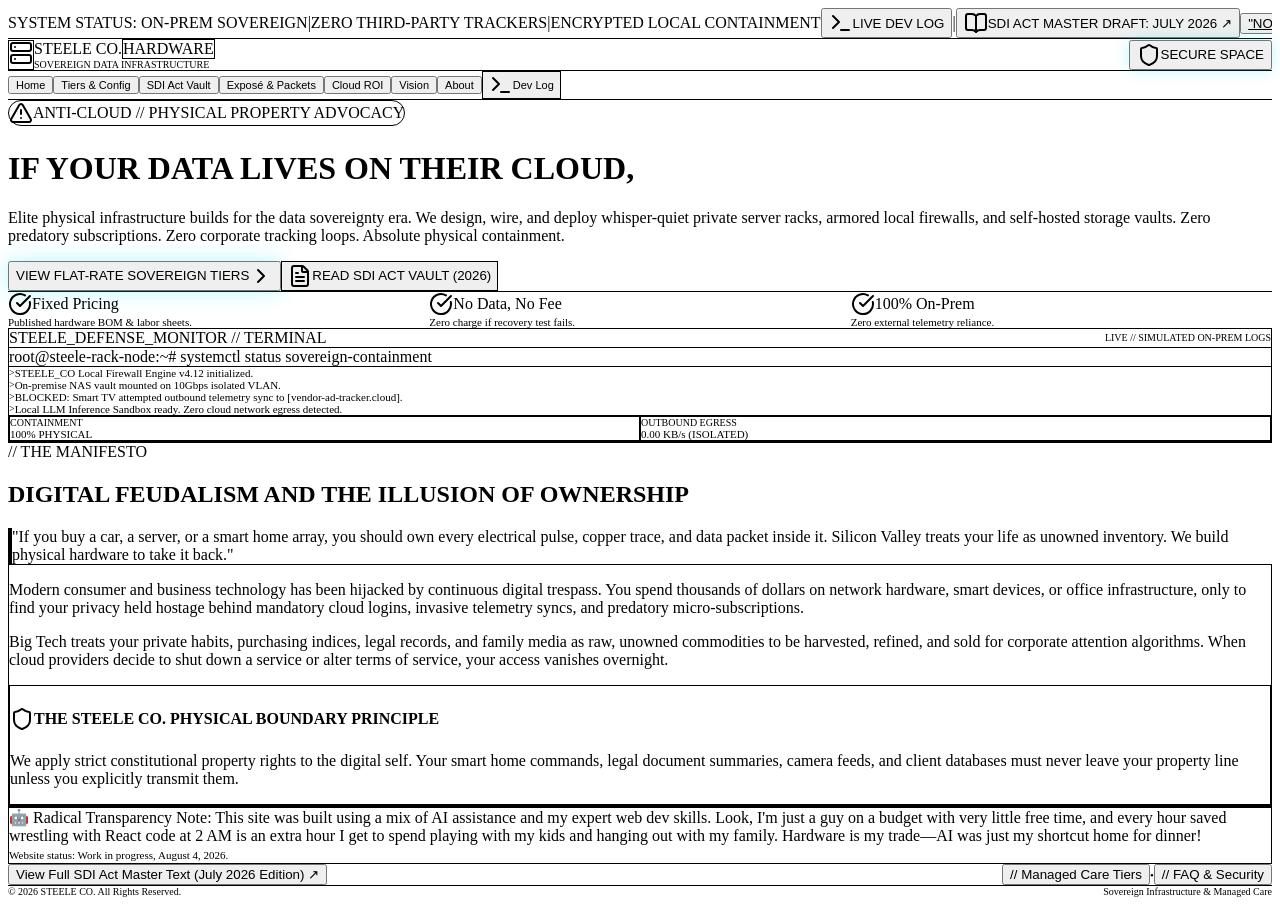
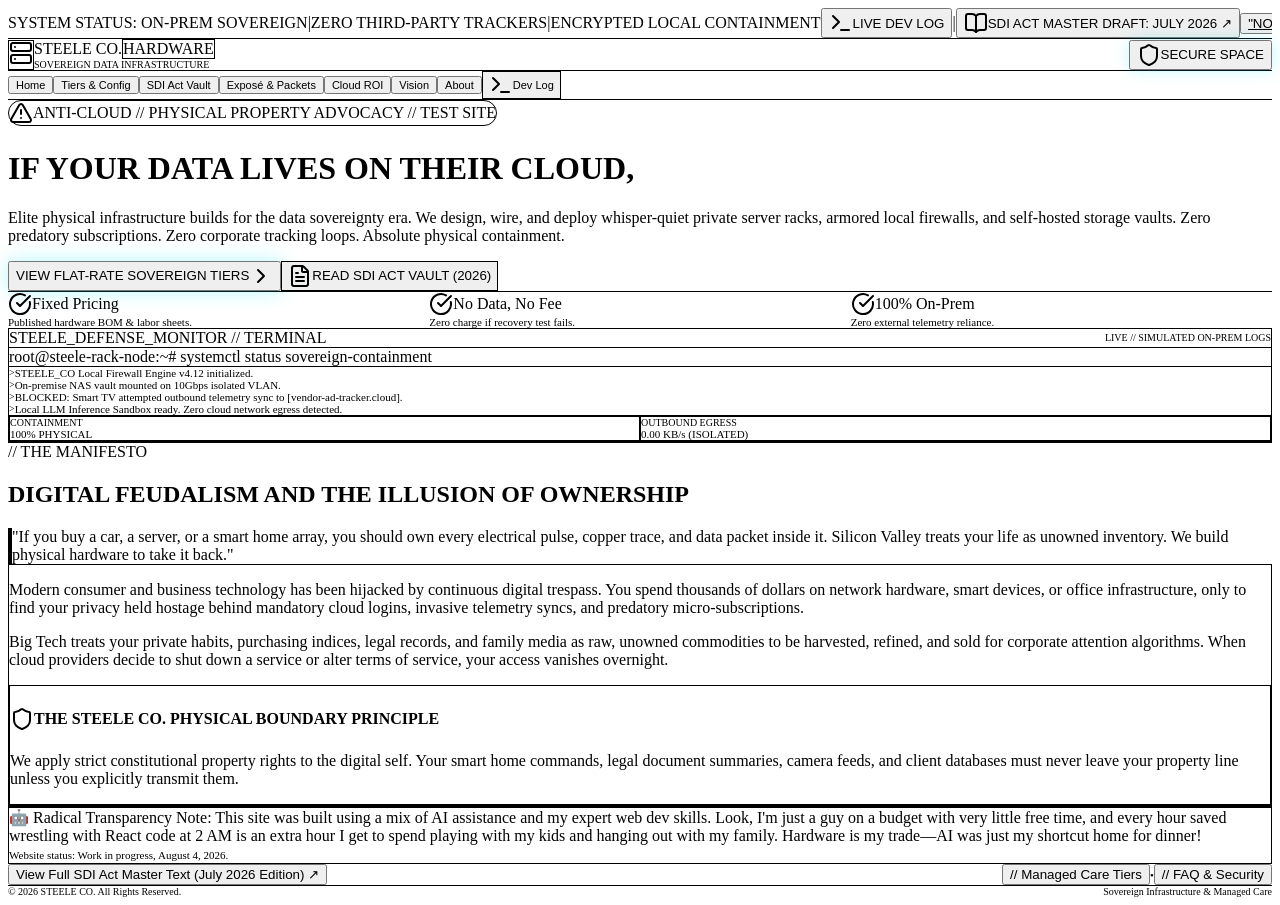
Before and after one commit to DeviousWings/steele-co-website, a React (Vite) app: page / in a window 1280 px wide. Built offline with nearby package versions, Linux system fonts and the light colour scheme.

Commit message:
Update alert text to include 'TEST SITE'

```diff
--- a/src/pages/Home.jsx
+++ b/src/pages/Home.jsx
@@ -9,7 +9,7 @@ export default function Home({ setActiveTab }) {
         <div className="lg:col-span-7 space-y-6">
           <div className="inline-flex items-center gap-2 px-3 py-1 rounded-full bg-gold/10 border border-gold/30 text-gold text-xs font-semibold">
             <AlertTriangle className="w-3.5 h-3.5" />
-            <span>ANTI-CLOUD // PHYSICAL PROPERTY ADVOCACY</span>
+            <span>ANTI-CLOUD // PHYSICAL PROPERTY ADVOCACY // TEST SITE</span>
           </div>
 
           <h1 className="text-3xl lg:text-5xl font-black tracking-tight leading-tight uppercase text-white">
```
